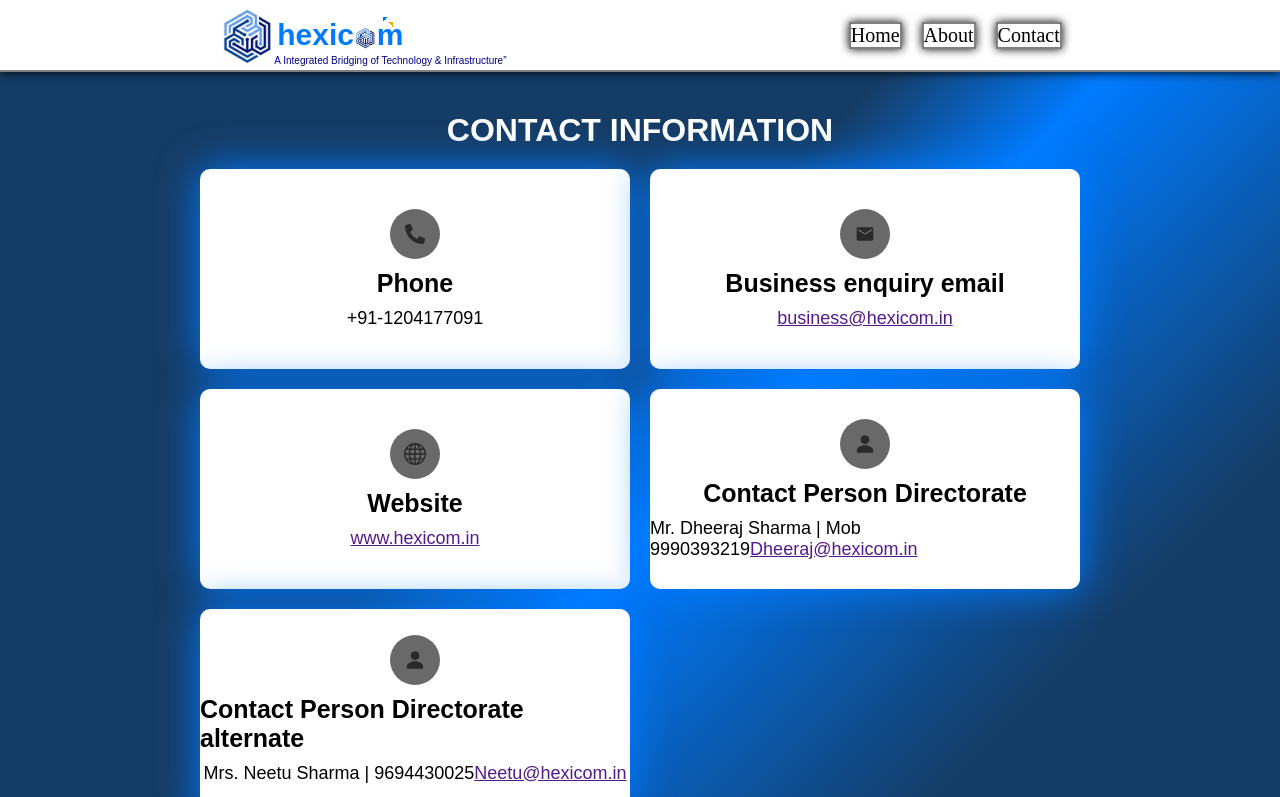
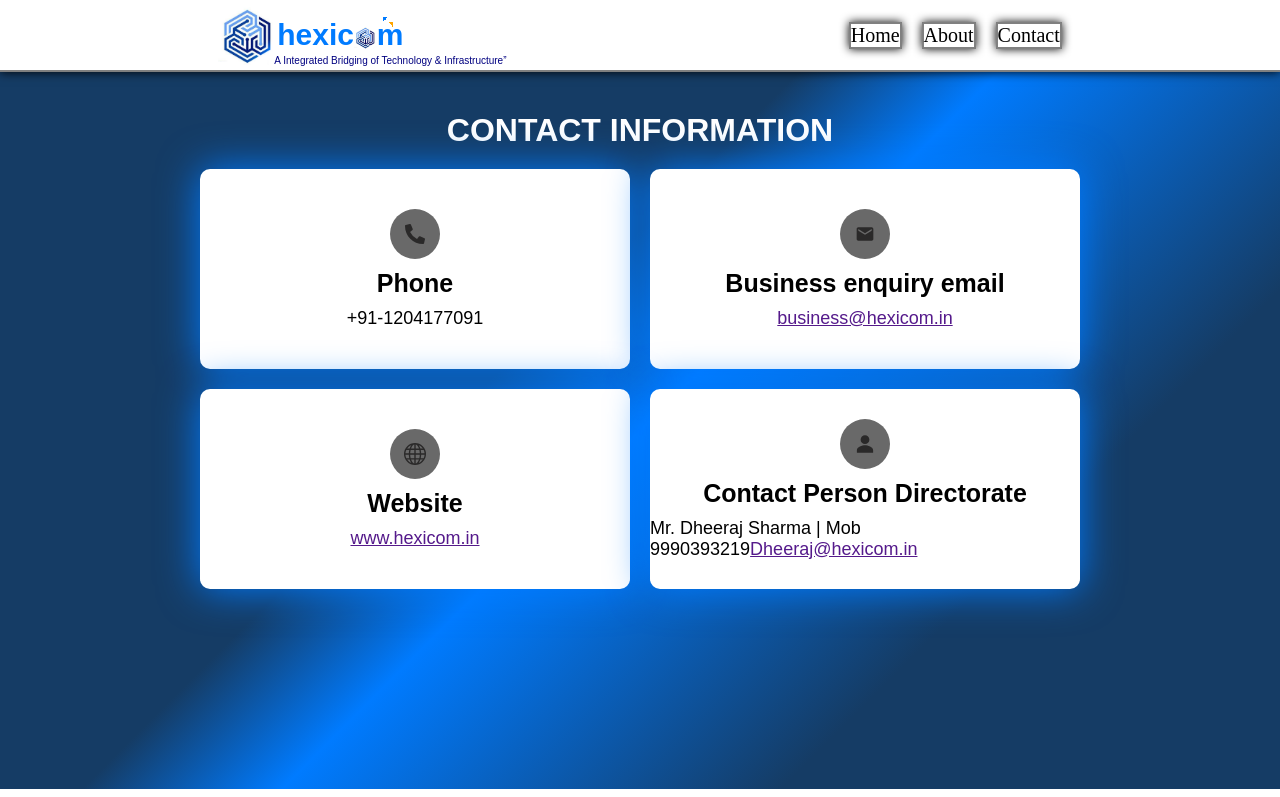
Before and after one commit to yashsharma6391/Hexicom, a React (Vite) app in the folder Hexicom/: page /contact in a window 1280 px wide. Shown: the top 797 px of the page. Built offline with nearby package versions, Linux system fonts and the light colour scheme.

Commit message:
Update ContactData.js

```diff
--- a/Hexicom/src/Pages/ContactData.js
+++ b/Hexicom/src/Pages/ContactData.js
@@ -32,11 +32,11 @@
     detailslink:"Dheeraj@hexicom.in",
     link: "",
   },
-  {
-    icon: IoPersonSharp,
-    title: "Contact Person Directorate alternate",
-    detailstitle: "Mrs. Neetu Sharma | 9694430025",
-    detailslink:"Neetu@hexicom.in",
-    link: "",
-  },
+  // {
+  //   icon: IoPersonSharp,
+  //   title: "Contact Person Directorate alternate",
+  //   detailstitle: "Mrs. Neetu Sharma | 9694430025",
+  //   detailslink:"Neetu@hexicom.in",
+  //   link: "",
+  // },
 ];
```
